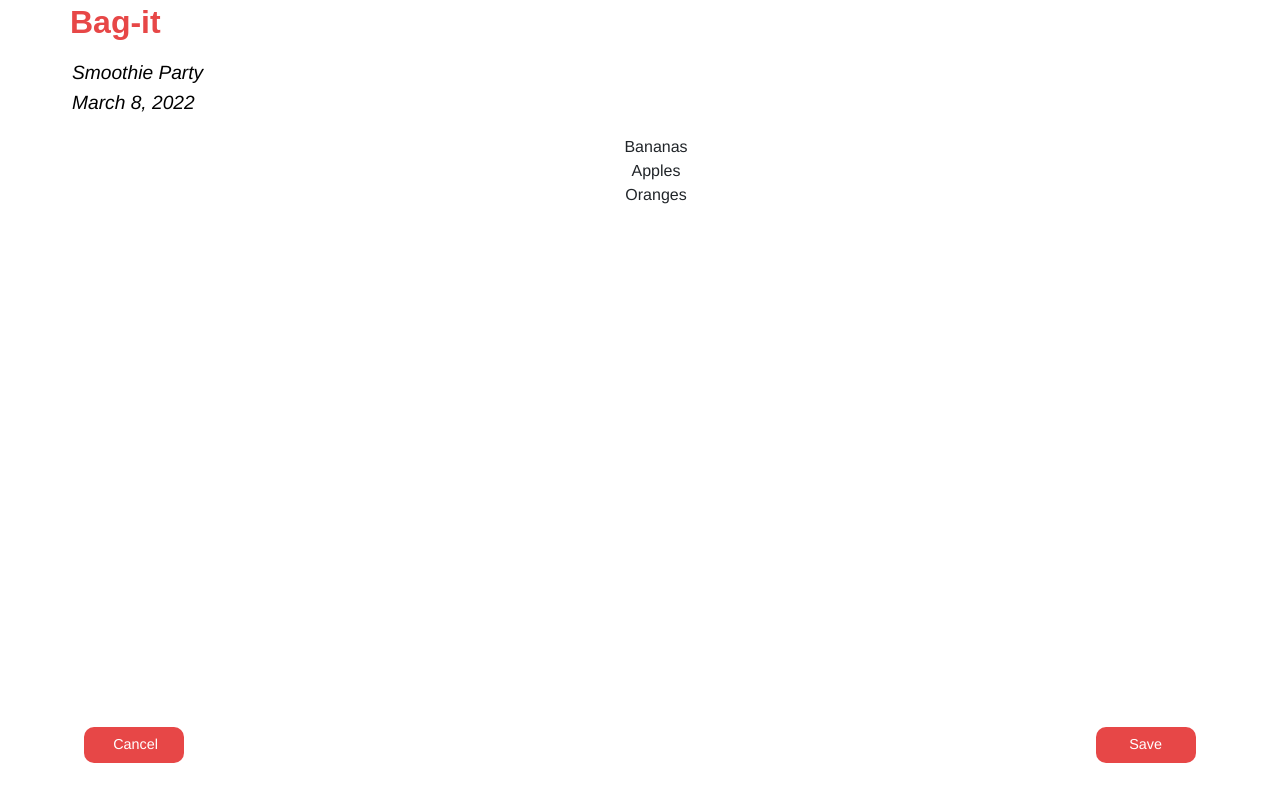
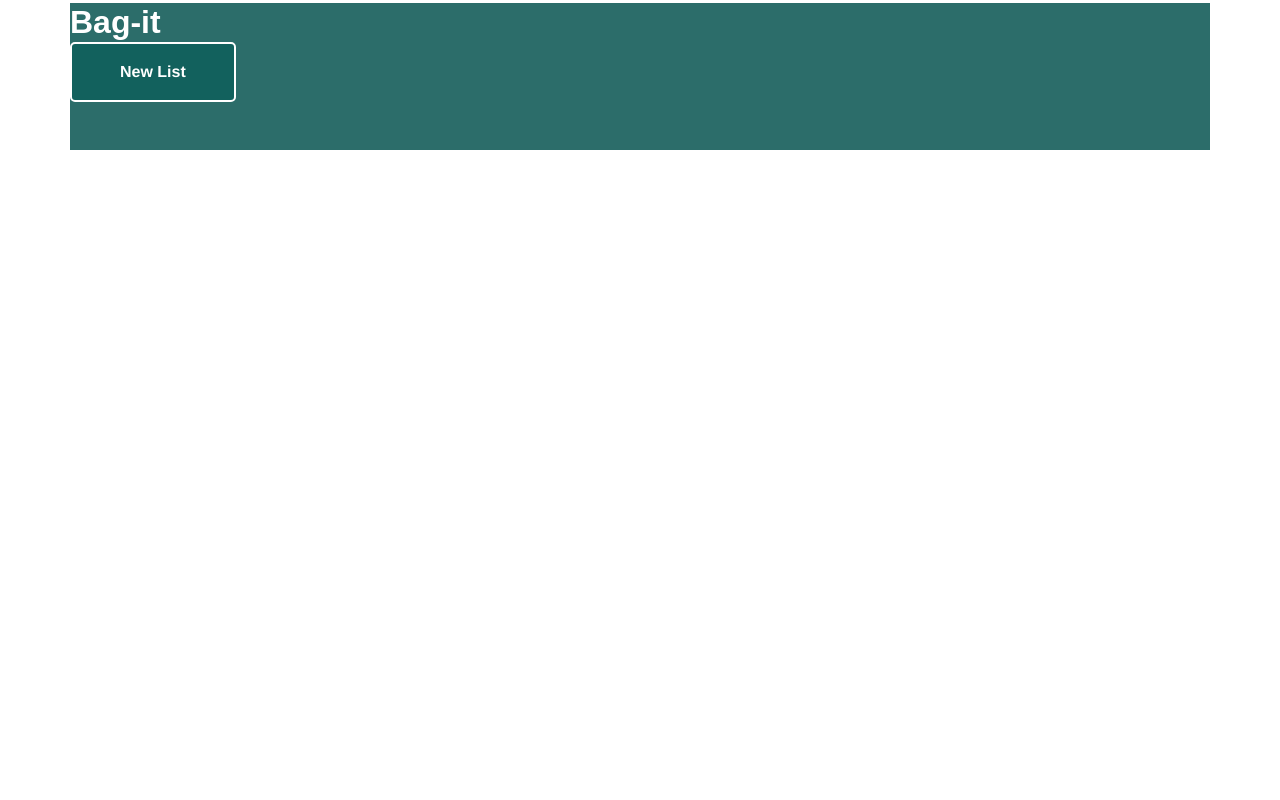
Before and after one commit to jsam07/bag-it, an ASP.NET Core app: page / in a window 1280 px wide. Run offline with ASP.NET Core 8, Linux system fonts and the light colour scheme; style sheets or scripts are compiled from the project's sources.

Commit message:
Added category view

```diff
--- /dev/null
+++ b/BagIt/Pages/AllCategories.razor.css
@@ -0,0 +1,47 @@
+@font-face {
+    font-family: 'Rubik', sans-serif;
+    src: url('./fonts/Rubik-Regular.ttf');
+}
+
+* {
+    text-decoration: none;
+}
+
+.category-container {
+    display: flex;
+    flex-direction: column;
+    align-items: center;
+    margin-top: 1em;
+    text-align: center;
+}
+
+    .category-container li {
+        list-style-type: none;
+        font-family: 'Rubik', sans-serif;
+        font-weight: 700;
+        color: #FFFFFF;
+        padding: 1em 3em 1em 3em;
+        margin: 1em;
+        border-radius: 5px;
+        background-color: #12615D;
+    }
+
+        .category-container li:hover {
+            background-color: #1F4846;
+        }
+
+
+.form-button {
+    background-color: #12615D;
+    color: #FFFFFF;
+    padding: 1em 3em 1em 3em;
+    font-weight: 700;
+    margin-bottom: 3em;
+    border-style: solid;
+    border-radius: 5px;
+    border-color: #FFFFFF;
+}
+
+    .form-button:hover {
+        background-color: #1F4846;
+    }
--- a/BagIt/Pages/Index.razor
+++ b/BagIt/Pages/Index.razor
@@ -3,22 +3,8 @@
 @using BagIt.Models
 @inject UserService UService
 
-<form class="form-container">
-    <div class="input-container">
-        <input type="text" name="title" value="Smoothie Party" />
-        <input type="text" name="date" value="March 8, 2022" />
-    </div>
-    <div class="list-container">
-        <ul>
-            <li>Bananas</li>
-            <li>Apples</li>
-            <li>Oranges</li>
-        </ul>
-    </div>
-    <div class="button-container">
-        	<NavLink href="viewcategory" Match="NavLinkMatch.All">
-                <input class="form-button" type="submit" name="cancel" value="Cancel" />
-			</NavLink>
-        <input class="form-button" type="submit" name="save" value="Save" />
-    </div>
-</form>
+<div class="category-container">
+    <NavLink href="/" Match="NavLinkMatch.All">
+        <input class="form-button" type="submit" value="New List" />
+	</NavLink>
+</div>
--- a/BagIt/Pages/Index.razor.css
+++ b/BagIt/Pages/Index.razor.css
@@ -1,50 +1,19 @@
 @font-face {
     font-family: 'Rubik', sans-serif;
-    src: url('../wwwroot/fonts/Rubik-Regular.ttf');
-}
-
-.form-container {
-    display: flex;
-    flex-direction: column;
-    margin-top: 1em;
-    height: 90vh;
-}
-
-.input-container {
-    display: flex;
-    flex-direction: column;
-}
-
-.input-container input {
-    border-style: none;
-    font-size: 1.2rem;
-    font-style: italic;
-}
-
-.list-container {
-    text-align: center;
-    padding-top: 1em;
-    height: 80vh;
-}
-
-.list-container ul {
-    list-style: none;
-}
-
-.button-container {
-    display: flex;
-    justify-content: space-between;
+    src: url('./fonts/Rubik-Regular.ttf');
 }
 
 .form-button {
-    text-align: center;
-    margin: 1em;
-    padding: 0.5em 2em 0.5em 2em;
-    border-style: none;
-    border-radius: 10px;
-    background-color: #E74747;
-    font-style: normal;
-    font-size: 0.9rem;
+    background-color: #12615D;
     color: #FFFFFF;
-    width: 100px;
+    padding: 1em 3em 1em 3em;
+    font-weight: 700;
+    margin-bottom: 3em;
+    border-style: solid;
+    border-radius: 5px;
+    border-color: #FFFFFF;
 }
+
+.form-button:hover {
+    background-color: #1F4846;
+}
--- a/BagIt/Pages/ViewCategory.razor
+++ b/BagIt/Pages/ViewCategory.razor
@@ -13,12 +13,11 @@
             {
             <div class="product-description">
                 <td>@product</td>
-                <td class="add-button" type="submit">+</td>
             </div>
             }
         </tr>
     </table>
-    <NavLink href="/" Match="NavLinkMatch.All">
+    <NavLink href="/viewlist" Match="NavLinkMatch.All">
         <input class="form-button" type="submit" value="My List" />
 	</NavLink>
 </main>
--- a/BagIt/Pages/ViewCategory.razor.css
+++ b/BagIt/Pages/ViewCategory.razor.css
@@ -1,59 +1,53 @@
 @font-face {
     font-family: 'Rubik', sans-serif;
-    src: url('../wwwroot/fonts/Rubik-Regular.ttf');
+    src: url('./fonts/Rubik-Regular.ttf');
 }
 
 h2 {
     margin-top: 1em;
     font-family: 'Rubik', sans-serif;
     text-align: center;
-    color: #E74747;
+    color: #FFFFFF;
     font-size: 1.5em;
-
 }
 
 .view-category-container {
     display: flex;
     flex-direction: column;
-    width: 90%;
-    min-height: 90vh;
+    align-items: center;
+    background-color: #2C6D6A;
+    min-height: 100vh;
 }
 
-.table-container {
+.table-container{
     display: flex;
-    flex-direction: column;
-    justify-content: center;
+    flex-direction: row;
+    align-content: space-evenly;
 }
 
 .product-description {
-    display: flex;
-    justify-content: space-between;
-    align-items: center;
-    padding: 1em;
-    margin: 1em 0 1em 0;
-    width: 100%;
-    font-size: 1.2rem;
+    display: inline-block;
+    font-weight: 700;
+    font-size: 0.8rem;
+    color: #FFFFFF;
+    margin: 1em;
+    border-radius: 5px;
+    background-color: #12615D;
+    width: 100px;
+    height: 100px;
 }
 
-.add-button,
-.form-button {
-    text-align: center;
-    border-style: none;
-    border-radius: 10px;
-}
-
-.add-button {
-    border-radius: 5px;
-    font-style: normal;
-    font-weight: 800;
-    color: #E74747;
+.product-description:hover {
+    background-color: #1F4846;
 }
 
 .form-button {
-    margin: 1em;
-    padding: 0.5em 2em 0.5em 2em;
-    background-color: #E74747;
-    font-size: 0.9rem;
+    background-color: #12615D;
     color: #FFFFFF;
-    width: 100px;
+    padding: 1em 3em 1em 3em;
+    font-weight: 700;
+    margin-bottom: 3em;
+    border-style: solid;
+    border-radius: 5px;
+    border-color: #FFFFFF;
 }
--- /dev/null
+++ b/BagIt/Pages/ViewList.razor.css
@@ -0,0 +1,56 @@
+@font-face {
+    font-family: 'Rubik', sans-serif;
+    src: url('../wwwroot/fonts/Rubik-Regular.ttf');
+}
+
+.form-container {
+    display: flex;
+    flex-direction: column;
+    margin-top: 1em;
+    min-height: 90vh;
+}
+
+.input-container {
+    display: flex;
+    flex-direction: column;
+}
+
+.input-container input {
+    border-style: solid;
+    border-color: #1F4846;
+    font-size: 1.2rem;
+    font-style: italic;
+}
+
+.list-container {
+    text-align: center;
+    font-weight: 700;
+    font-size: 1.5rem;
+    color: white;
+    padding-top: 1em;
+    height: 70vh;
+}
+
+.list-container ul {
+    list-style: none;
+}
+
+.button-container {
+    display: flex;
+    justify-content: space-around;
+}
+
+.form-button {
+    background-color: #12615D;
+    color: #FFFFFF;
+    padding: 1em 3em 1em 3em;
+    font-weight: 700;
+    margin-bottom: 3em;
+    border-style: solid;
+    border-radius: 5px;
+    border-color: #FFFFFF;
+}
+
+.form-button:hover {
+    background-color: #1F4846;
+}
--- a/BagIt/Shared/MainLayout.razor.css
+++ b/BagIt/Shared/MainLayout.razor.css
@@ -1,25 +1,23 @@
 @font-face {
     font-family: 'Rubik', sans-serif;
-    src: url('../wwwroot/fonts/Rubik-Regular.ttf');
+    src: url('./fonts/Rubik-Regular.ttf');
 }
 
 * {
     margin: 0 auto;
     padding: 0;
+    background-color: #2C6D6A;
 }
 
 .container {
     width: 90%;
 }
 
-li {
-    list-style: none;
-}
-
 h1 {
     margin-top: 0.1em;
-    font-family: 'Rubik', sans-serif;
     font-size: 2rem;
     font-weight: 800;
-    color: #E74747;
+    color: #FFFFFF;
+    font-family: 'Rubik', sans-serif;
+    font-weight: 800;
 }
```
Also changed, not shown: BagIt/Pages/AllCategories.razor (added, +19 -0 lines), BagIt/Pages/ViewList.razor (added, +26 -0 lines), BagIt/BagIt.csproj.
